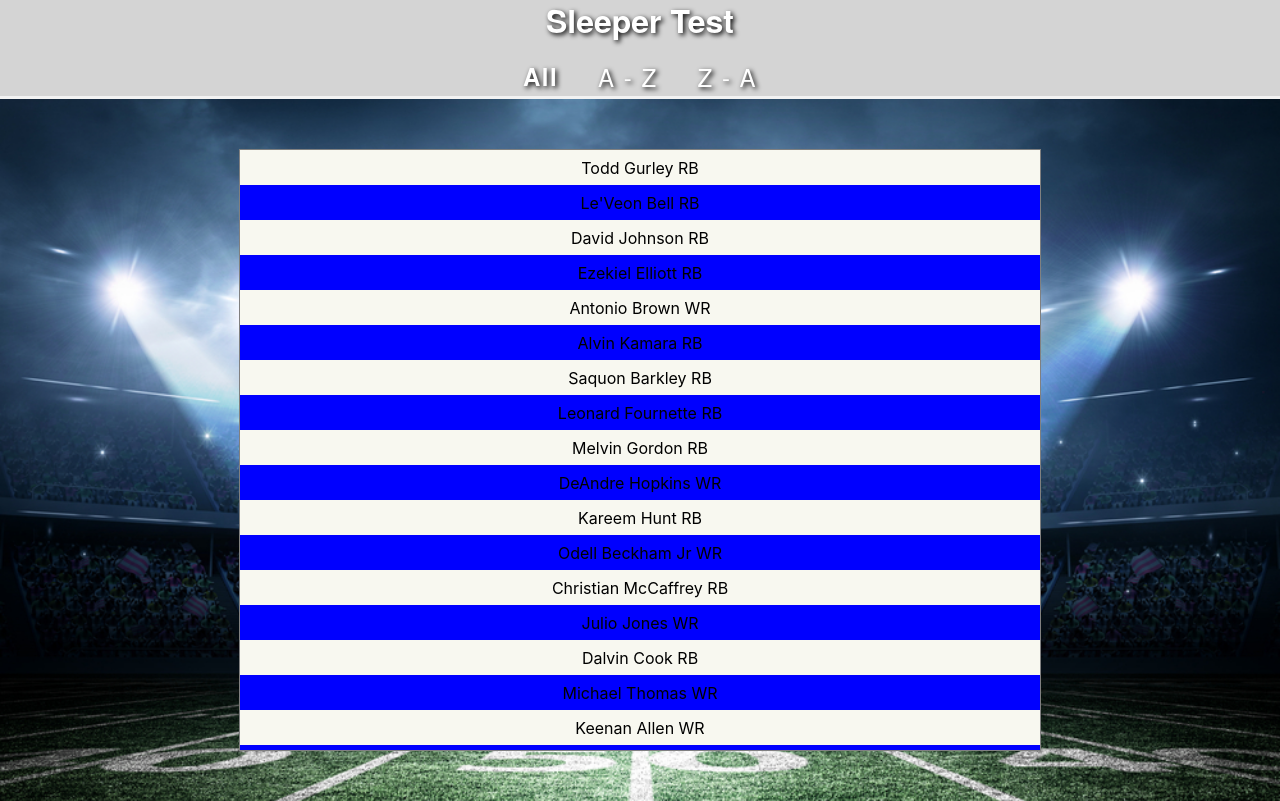
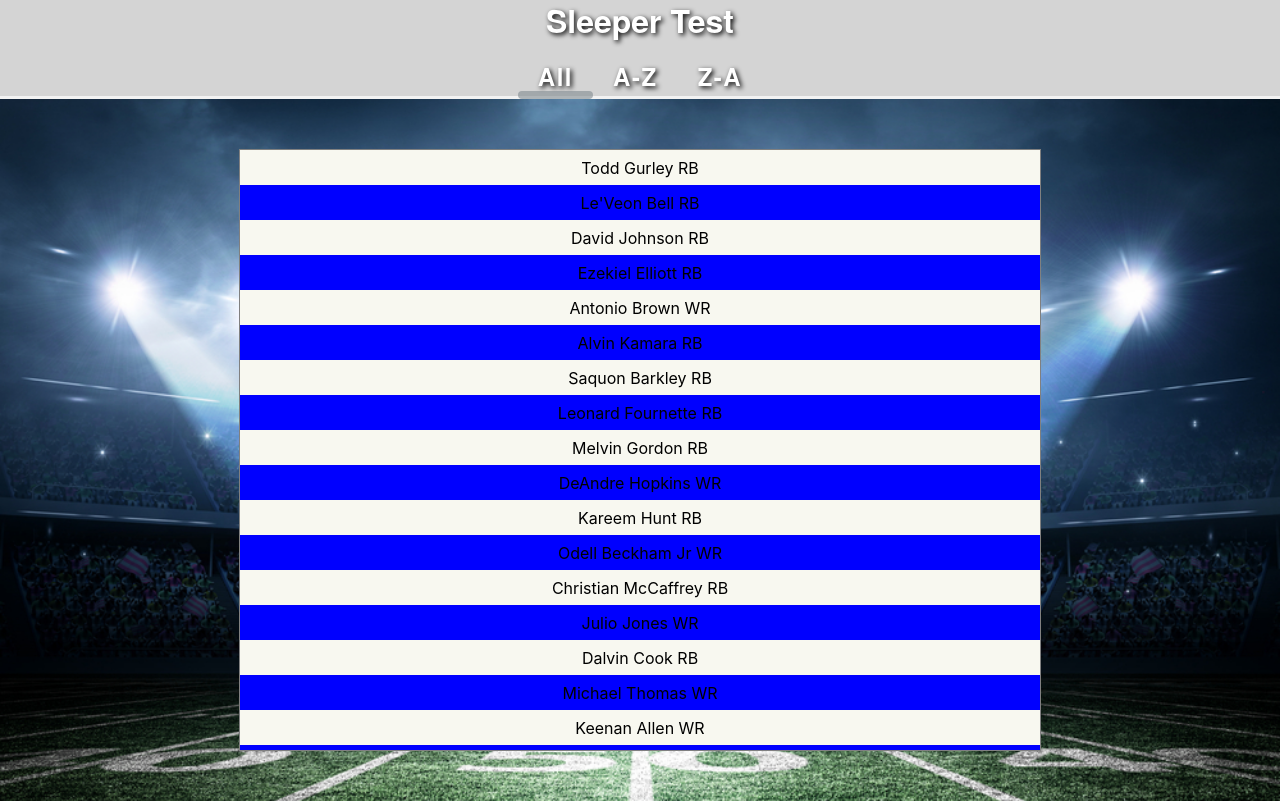
Before and after one commit to mehsieh89/sleeper, a React (Create React App) app: page / in a window 1280 px wide. Built offline with nearby package versions, Linux system fonts and the light colour scheme.

Commit message:
created sort for names, odd behavior of not reloading, fixes on scroll

```diff
--- a/src/App.js
+++ b/src/App.js
@@ -8,17 +8,35 @@
   constructor(props) {
     super(props);
     this.state = {
-      data: data.data,
-      sortState: "all"
+      data: data.data.season_stats,
+      rendered: data.data.season_stats,
+      sortState: "All"
+    }
+  }
+
+  changeSort = (style) => {
+    this.setState({
+      sortState: style
+    })
+  }
+
+  componentDidUpdate(prevProps, prevState, snapshot) {
+    let newSortedArray = this.state.data.slice();
+    if(prevState.sortState !== this.state.sortState) {
+      if(this.state.sortState === "A-Z") {
+        newSortedArray.sort((a, b) => (a.player.last_name > b.player.last_name) - (a.player.last_name < b.player.last_name));
+        this.setState({rendered: newSortedArray});
+      } else if(this.state.sortState === "Z-A") {
+        newSortedArray.sort((a, b) => (a.player.last_name < b.player.last_name) - (a.player.last_name > b.player.last_name));
+        this.setState({rendered: newSortedArray});
+      } else if(this.state.sortState === "All") {
+        this.setState({rendered: newSortedArray})
+      }
     }
   }
 
   row = ({ index, style }) => {
-    // console.log(index);
-    // console.log(this.state.data.season_stats[index].player.first_name);
-    // console.log(this.state.data.season_stats[index].player.last_name);
-    // console.log(this.state.data.season_stats[index].player.position);
-    let player = this.state.data.season_stats[index].player;
+    let player = this.state.rendered[index].player;
 
     return (
       <div className={index % 2 ? 'ListItemOdd' : 'ListItemEven'} style={style}>
@@ -32,7 +50,7 @@
       <List
         className="list"
         height={600}
-        itemCount={1000}
+        itemCount={this.state.data.length}
         itemSize={35}
         width={800}
       >
@@ -44,7 +62,10 @@
   render() {
     return (
       <div>
-        <Header/>
+        <Header
+          sortState={this.state.sortState}
+          changeSort={this.changeSort}
+        />
         <div className="container">
           {this.example()}
         </div>
--- a/src/components/buttonContainer.js
+++ b/src/components/buttonContainer.js
@@ -3,26 +3,15 @@
 class ButtonContainer extends Component {
   constructor(props) {
     super(props);
-    this.state = {
-      isHovering: false,
-    };
-    this.handleMouseHoverE = this.handleMouseHoverE.bind(this);
-    this.handleMouseHoverL = this.handleMouseHoverL.bind(this);
   }
 
-  handleMouseHoverE() {
-    this.setState({ isHovering: true });
-  }
-
-  handleMouseHoverL() {
-    this.setState({ isHovering: false });
+  handleOnClick = () => {
+    this.props.changeSort(this.props.sortStyle);
   }
 
   render() {
-    const isHovering = this.state.isHovering;
-
     let bar = null;
-    if (isHovering) {
+    if (this.props.sortState === this.props.sortStyle) {
       bar = <div id="colorBar" className="animated zoomIn"></div>;
     } else {
       bar = null;
@@ -33,7 +22,7 @@
         onMouseEnter={this.handleMouseHoverE}
         onMouseLeave={this.handleMouseHoverL}
       >
-        <div className="sortBtn" onClick={this.handleOnClick}> All </div>
+        <div className="sortBtn" onClick={this.handleOnClick}> {this.props.sortStyle} </div>
         {bar}
       </b>
     );
--- a/src/components/header.js
+++ b/src/components/header.js
@@ -8,18 +8,26 @@
     }
   }
 
-  handleOnClick = () => {
-
-  }
-
   render() {
     return (
       <div className="App-header">
         <h1>Sleeper Test</h1>
         <div className="sortContainer">
-          <ButtonContainer/>
-          <div className="sortBtn" onClick={this.handleOnClick}> A - Z </div>
-          <div className="sortBtn" onClick={this.handleOnClick}> Z - A </div>
+          <ButtonContainer
+            sortState={this.props.sortState}
+            changeSort={this.props.changeSort}
+            sortStyle="All"
+          />
+          <ButtonContainer
+            sortState={this.props.sortState}
+            changeSort={this.props.changeSort}
+            sortStyle="A-Z"
+          />
+          <ButtonContainer
+            sortState={this.props.sortState}
+            changeSort={this.props.changeSort}
+            sortStyle="Z-A"
+          />
         </div>
       </div>
     );
```
